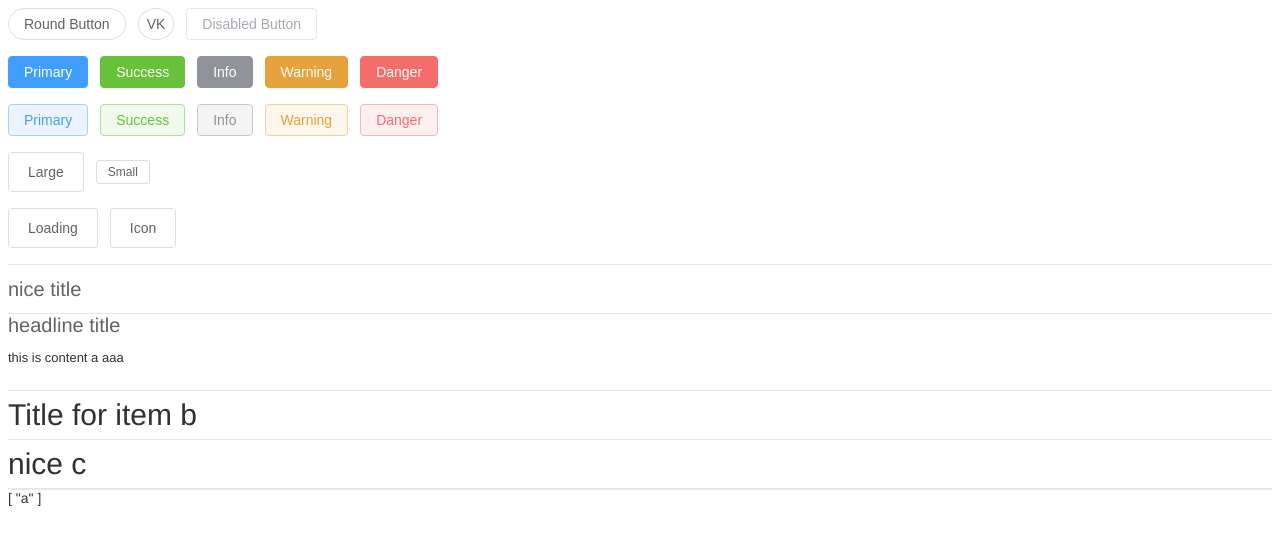
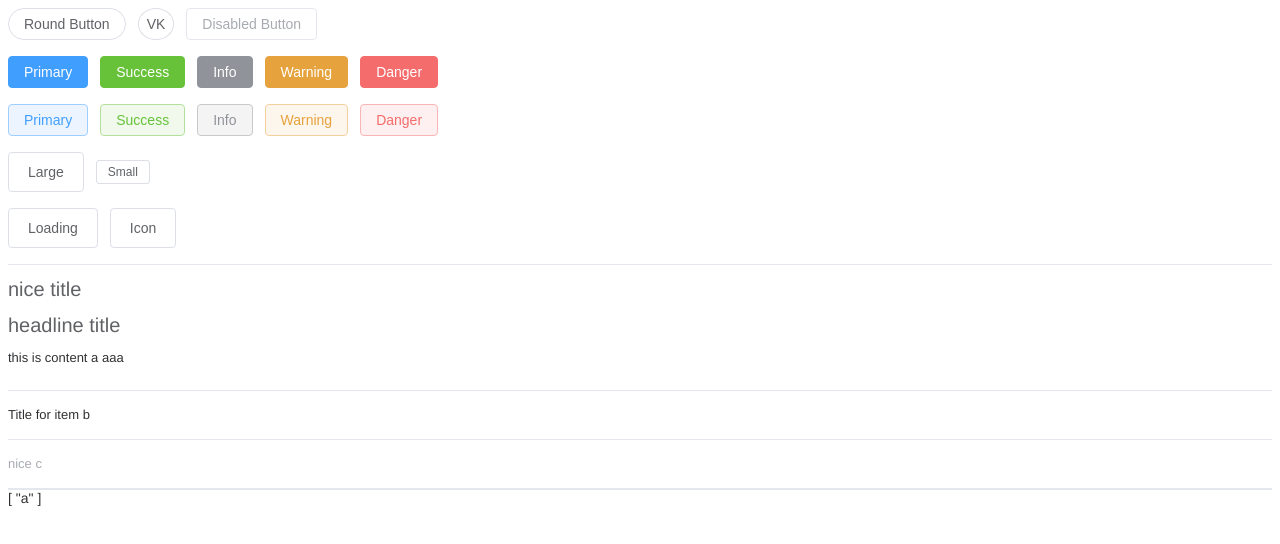
Before and after one commit to 2047789253/element, a Vue app: page / in a window 1280 px wide. Shown: the top 544 px of the page. Built offline with nearby package versions, Linux system fonts and the light colour scheme.

Commit message:
添加样式

```diff
--- a/src/components/Collapse/Collapse.vue
+++ b/src/components/Collapse/Collapse.vue
@@ -2,7 +2,6 @@
 import type { NameType, CollapseEmits } from './types'
 import { provide } from 'vue'
 import { collapseContextKey } from './types'
-
 defineOptions({
   name: 'VkCollapse',
 })
@@ -52,5 +51,3 @@ provide(collapseContextKey, {
     <slot></slot>
   </div>
 </template>
-
-<style scoped></style>
--- a/src/components/Collapse/CollapseItem.vue
+++ b/src/components/Collapse/CollapseItem.vue
@@ -12,21 +12,51 @@ const handleClick = () => {
   if (props.disabled) return
   collapseContext?.handleItemClick(props.name)
 }
+const transitionEvents: Record<string, (el: HTMLElement) => void> = {
+  beforeEnter(el) {
+    el.style.height = '0px'
+    el.style.overflow = 'hidden'
+  },
+  enter(el) {
+    el.style.height = `${el.scrollHeight}px`
+  },
+  afterEnter(el) {
+    el.style.height = ''
+    el.style.overflow = ''
+  },
+  beforeLeave(el) {
+    el.style.height = `${el.scrollHeight}px`
+    el.style.overflow = 'hidden'
+  },
+  leave(el) {
+    el.style.height = '0px'
+  },
+  afterLeave(el) {
+    el.style.height = ''
+    el.style.overflow = ''
+  },
+}
 </script>
 
 <template>
   <div class="vk-collapse-item" :class="{ 'is-disabled': disabled }">
-    <div class="vk-collapse-item__header" :id="'item-header-${name}'" @click="handleClick">
+    <div
+      class="vk-collapse-item__header"
+      :class="{
+        'is-disabled': disabled,
+        'is-active': isActive,
+      }"
+      :id="'item-header-${name}'"
+      @click="handleClick"
+    >
       <slot name="title">{{ title }}</slot>
     </div>
-    <div class="vk-collapse-item__content" :id="'item-content-${name}'" v-show="isActive">
-      <slot></slot>
-    </div>
+    <Transition name="slide" v-on="transitionEvents">
+      <div class="vk-collapse-item__wrapper" v-show="isActive">
+        <div class="vk-collapse-item__content" :id="`item-content-${name}`">
+          <slot />
+        </div>
+      </div>
+    </Transition>
   </div>
 </template>
-
-<style scoped>
-.vk-collapse-item__header {
-  font-size: 30px;
-}
-</style>
--- a/src/components/Collapse/style.scss
+++ b/src/components/Collapse/style.scss
@@ -12,7 +12,6 @@
   border-top: 1px solid var(--vk-collapse-border-color);
   border-bottom: 1px solid var(--vk-collapse-border-color);
 }
-
 .vk-collapse-item__header {
   display: flex;
   align-items: center;
--- a/src/styles/reset.css
+++ b/src/styles/reset.css
@@ -58,7 +58,6 @@ h6,
 p {
   font-size: inherit;
 }
-
 p {
   line-height: 1.8;
 
```
